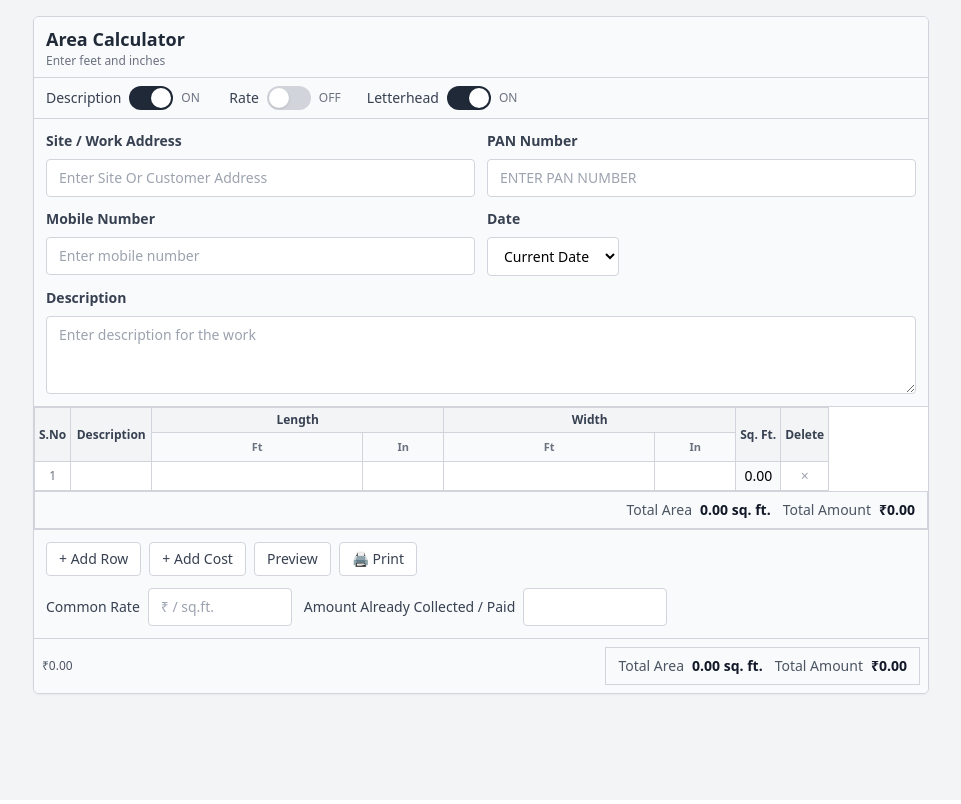
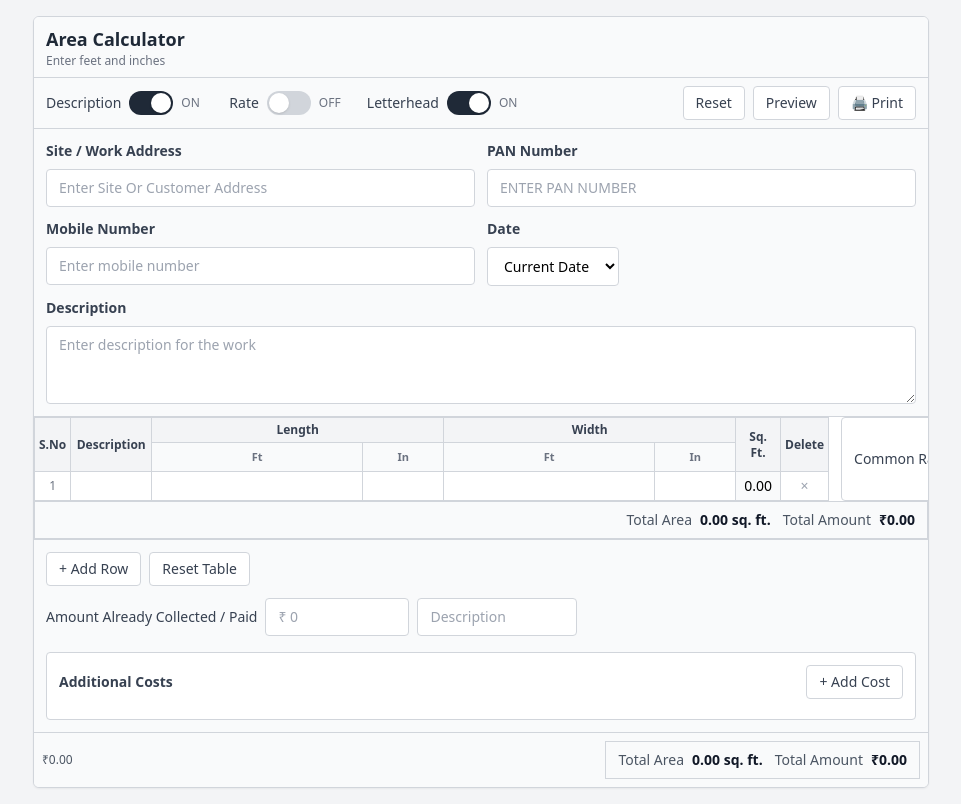
Before and after one commit to cseabhisheks/Bill-Generator, a React app: page / in a window 1280 px wide. Shown: the whole page, without its empty margins (159-1120 px from the left). Built offline with nearby package versions, Linux system fonts and the light colour scheme; the HTML template or start-up script is replaced by a standard one.

Commit message:
print layout is fixed

```diff
--- a/src/App.jsx
+++ b/src/App.jsx
@@ -44,6 +44,7 @@ export default function App() {
   const [commonRate, setCommonRate] = useState("");
   const [costRows, setCostRows] = useState([]);
   const [collectedAmount, setCollectedAmount] = useState("");
+  const [collectedDescription, setCollectedDescription] = useState("");
 
   const offsetDate = new Date();
   const timezoneOffset = offsetDate.getTimezoneOffset();
@@ -87,7 +88,7 @@ export default function App() {
   const addCost = () => {
     setCostRows((currentRows) => [
       ...currentRows,
-      { name: "Other", amount: "0", detail: "" },
+      { name: "", amount: "", detail: "" },
     ]);
   };
 
@@ -109,6 +110,28 @@ export default function App() {
   const printableCostRows = costRows.filter(
     (cost) => (cost.name || "").trim().length > 0 || Number(cost.amount || 0) > 0,
   );
+
+  const resetAll = () => {
+    setRows([{ ...EMPTY_ROW }]);
+    setDescriptionEnabled(true);
+    setRateEnabled(false);
+    setLetterheadEnabled(true);
+    setShowPreview(false);
+    setSiteAddress("");
+    setWorkDescription("");
+    setPanNumber("");
+    setMobileNumber("");
+    setDateMode("current");
+    setManualDate("");
+    setCommonRate("");
+    setCostRows([]);
+    setCollectedAmount("");
+    setCollectedDescription("");
+  };
+
+  const resetTableOnly = () => {
+    setRows([{ ...EMPTY_ROW }]);
+  };
 
   const totalArea = calculateTotal(rows);
   const totalAmount = rateEnabled
@@ -147,6 +170,29 @@ export default function App() {
           <Toggle label="Description" enabled={descriptionEnabled} onChange={setDescriptionEnabled} />
           <Toggle label="Rate" enabled={rateEnabled} onChange={setRateEnabled} />
           <Toggle label="Letterhead" enabled={letterheadEnabled} onChange={setLetterheadEnabled} />
+
+          <div className="ml-auto flex flex-wrap items-center gap-2">
+            <button
+              type="button"
+              onClick={resetAll}
+              className="rounded border border-gray-300 bg-white px-3 py-1.5 text-sm font-medium text-gray-700 hover:bg-gray-100"
+            >
+              Reset
+            </button>
+            <button
+              type="button"
+              onClick={() => setShowPreview(!showPreview)}
+              className="rounded border border-gray-300 bg-white px-3 py-1.5 text-sm font-medium text-gray-700 hover:bg-gray-100"
+            >
+              {showPreview ? "Hide Preview" : "Preview"}
+            </button>
+            <button
+              onClick={() => window.print()}
+              className="rounded border border-gray-300 bg-white px-3 py-1.5 text-sm font-medium text-gray-700 hover:bg-gray-100"
+            >
+              🖨 Print
+            </button>
+          </div>
         </div>
 
         <section className="no-print border-b border-gray-300 bg-gray-50 px-3 py-3">
@@ -233,6 +279,18 @@ export default function App() {
           </div>
         </section>
 
+        {showPreview && (
+          <section className="preview-home-bar">
+            <button
+              type="button"
+              onClick={() => setShowPreview(false)}
+              className="preview-home-button"
+            >
+              Home
+            </button>
+          </section>
+        )}
+
         <div className="print-content">
           {letterheadEnabled && (
             <PrintHeader panNumber={panNumber} mobileNumber={mobileNumber} date={printableDate} />
@@ -267,6 +325,8 @@ export default function App() {
               removeRow={removeRow}
               descriptionEnabled={descriptionEnabled}
               rateEnabled={rateEnabled}
+              commonRate={commonRate}
+              setCommonRate={setCommonRate}
             />
 
             <TotalArea total={totalArea} totalAmount={totalAmount} rateEnabled={rateEnabled} commonRate={commonRate} />
@@ -330,7 +390,12 @@ export default function App() {
                     <td className="print-summary-amount">{formatCurrency(additionalChargesTotal)}</td>
                   </tr>
                   <tr>
-                    <td>Total Paid</td>
+                    <td>
+                      <span className="print-cost-name">Amount Already Collected</span>
+                      {(collectedDescription || "").trim() && (
+                        <small className="print-cost-detail"> — {collectedDescription.trim()}</small>
+                      )}
+                    </td>
                     <td className="print-summary-amount">{formatCurrency(collectedToUse)}</td>
                   </tr>
                 </tbody>
@@ -359,47 +424,21 @@ export default function App() {
         </div>
 
         <section className="no-print border-t border-gray-300 bg-gray-50 p-3">
-          <div className="flex flex-wrap items-center gap-2">
-            <AddRowButton onClick={addRow} />
-            <button
-              type="button"
-              onClick={addCost}
-              className="rounded border border-gray-300 bg-white px-3 py-1.5 text-sm font-medium text-gray-700 hover:bg-gray-100"
-            >
-              + Add Cost
-            </button>
-            <button
-              type="button"
-              onClick={() => setShowPreview(!showPreview)}
-              className="rounded border border-gray-300 bg-white px-3 py-1.5 text-sm font-medium text-gray-700 hover:bg-gray-100"
-            >
-              {showPreview ? "Hide Preview" : "Preview"}
-            </button>
-            <button
-              onClick={() => window.print()}
-              className="rounded border border-gray-300 bg-white px-3 py-1.5 text-sm font-medium text-gray-700 hover:bg-gray-100"
-            >
-              🖨 Print
-            </button>
+          <div className="flex flex-wrap items-center justify-between gap-2">
+            <div className="flex flex-wrap items-center gap-2">
+              <AddRowButton onClick={addRow} />
+              <button
+                type="button"
+                onClick={resetTableOnly}
+                className="rounded border border-gray-300 bg-white px-3 py-1.5 text-sm font-medium text-gray-700 hover:bg-gray-100"
+              >
+                Reset Table
+              </button>
+            </div>
           </div>
 
           <div className="mt-3 flex flex-wrap items-end gap-3">
-            {!rateEnabled && (
-              <div className="flex items-center gap-2">
-                <span className="text-sm font-medium text-gray-700">Common Rate</span>
-                <input
-                  type="number"
-                  min="0"
-                  step="0.01"
-                  className="w-36 rounded border border-gray-300 bg-white px-3 py-2 text-sm outline-none focus:border-gray-800"
-                  value={commonRate}
-                  onChange={(event) => setCommonRate(event.target.value)}
-                  placeholder="₹ / sq.ft."
-                />
-              </div>
-            )}
-
-            <div className="flex items-center gap-2">
+            <div className="flex flex-wrap items-center gap-2">
               <span className="text-sm font-medium text-gray-700">Amount Already Collected / Paid</span>
               <input
                 type="number"
@@ -407,13 +446,31 @@ export default function App() {
                 className="w-36 rounded border border-gray-300 bg-white px-3 py-2 text-sm outline-none focus:border-gray-800"
                 value={collectedAmount}
                 onChange={(event) => setCollectedAmount(event.target.value)}
+                placeholder="₹ 0"
+              />
+              <input
+                type="text"
+                className="w-40 rounded border border-gray-300 bg-white px-3 py-2 text-sm outline-none focus:border-gray-800"
+                value={collectedDescription}
+                onChange={(event) => setCollectedDescription(event.target.value)}
+                placeholder="Description"
               />
             </div>
           </div>
 
-          {costRows.length > 0 && (
-            <div className="mt-4 rounded border border-gray-300 bg-white p-3">
-              <div className="mb-2 text-sm font-semibold text-gray-700">Additional Costs</div>
+          <div className="mt-4 rounded border border-gray-300 bg-white p-3">
+            <div className="mb-2 flex flex-wrap items-center justify-between gap-2">
+              <div className="text-sm font-semibold text-gray-700">Additional Costs</div>
+              <button
+                type="button"
+                onClick={addCost}
+                className="rounded border border-gray-300 bg-white px-3 py-1.5 text-sm font-medium text-gray-700 hover:bg-gray-100"
+              >
+                + Add Cost
+              </button>
+            </div>
+
+            {costRows.length > 0 && (
               <div className="space-y-2">
                 {costRows.map((cost, index) => (
                   <div key={`cost-${index}`} className="flex flex-wrap items-center gap-2">
@@ -450,12 +507,12 @@ export default function App() {
                   </div>
                 ))}
               </div>
-            </div>
-          )}
+            )}
+          </div>
         </section>
 
         <div className="no-print flex flex-col gap-2 border-t border-gray-300 bg-gray-50 p-2 sm:flex-row sm:items-center sm:justify-between">
-          <span className="text-xs text-gray-600">{formatCurrency(totalAmount)}</span>
+          <span className="text-xs text-gray-600">{formatCurrency(pendingAmount)}</span>
           <TotalArea total={totalArea} totalAmount={totalAmount} rateEnabled={rateEnabled} commonRate={commonRate} />
         </div>
 
--- a/src/components/DimensionTable.jsx
+++ b/src/components/DimensionTable.jsx
@@ -6,13 +6,15 @@ export default function DimensionTable({
   removeRow,
   descriptionEnabled,
   rateEnabled,
+  commonRate,
+  setCommonRate,
 }) {
   return (
-    <div className=" w-full overflow-x-auto">
-      <table className="w-max  table-auto border-collapse text-sm">
+    <div className="w-full overflow-x-auto">
+      <div className="flex items-start gap-3">
+        <table className="w-max table-auto border-collapse text-sm">
           <thead>
             <tr className="bg-gray-100 text-center text-xs font-semibold text-gray-700">
-
               <th rowSpan="2" className="border border-gray-300 px-1 py-1">
                 S.No
               </th>
@@ -53,7 +55,6 @@ export default function DimensionTable({
               >
                 Delete
               </th>
-
             </tr>
 
             <tr className="bg-gray-50 text-center text-[11px] text-gray-500">
@@ -77,8 +78,23 @@ export default function DimensionTable({
               />
             ))}
           </tbody>
+        </table>
 
-      </table>
+        {!rateEnabled && (
+          <div className="no-print flex shrink-0 items-center self-stretch gap-2 rounded border border-gray-300 bg-white px-3 py-2">
+            <span className="text-sm font-medium text-gray-700">Common Rate</span>
+            <input
+              type="number"
+              min="0"
+              step="0.01"
+              className="w-36 rounded border border-gray-300 bg-white px-3 py-2 text-sm outline-none focus:border-gray-800"
+              value={commonRate}
+              onChange={(event) => setCommonRate(event.target.value)}
+              placeholder="₹ / sq.ft."
+            />
+          </div>
+        )}
+      </div>
     </div>
   );
 }
--- a/src/index.css
+++ b/src/index.css
@@ -2,6 +2,21 @@
 @tailwind base;
 @tailwind components;
 @tailwind utilities;
+
+:root {
+  --page-bg: #ffffff;
+  --page-text: #111827;
+  --page-text-soft: #334155;
+  --page-text-muted: #64748b;
+  --page-line: #cbd5e1;
+  --page-table-bg: #eaf4ff;
+  --page-table-head-bg: #bfdbfe;
+  --page-table-head-text: #083344;
+  --page-table-row-bg: #fafdff;
+  --page-summary-bg: #f8fafc;
+  --page-table-border: #a1a1aa;
+  --page-danger: #b91c1c;
+}
 
 .pdf-only { display: none; }
 .print-header { display: none; }
@@ -360,6 +375,30 @@
   font-size: 16px;
 }
 
+.preview-home-bar {
+  display: flex;
+  justify-content: flex-end;
+  align-items: center;
+  padding: 12px 14px;
+  background: #f8fafc;
+  border-bottom: 1px solid #d1d5db;
+}
+
+.preview-home-button {
+  border: 1px solid #334155;
+  background: #ffffff;
+  color: #111827;
+  font-size: 12px;
+  font-weight: 700;
+  padding: 8px 16px;
+  border-radius: 4px;
+  cursor: pointer;
+}
+
+.preview-home-button:hover {
+  background: #e5e7eb;
+}
+
 @media print {
   @page {
     size: A4 portrait;
@@ -374,8 +413,8 @@
   body {
     margin: 0 !important;
     padding: 0 !important;
-    background: white !important;
-    color: #18212f;
+    background: var(--page-bg) !important;
+    color: var(--page-text);
     font-family: "Calibri", "Arial", "Helvetica", sans-serif;
   }
 
@@ -384,7 +423,7 @@
   }
 
   main {
-    background: #ffffff !important;
+    background: var(--page-bg) !important;
     padding: 0 !important;
   }
 
@@ -392,7 +431,7 @@
     border: none !important;
     border-radius: 0 !important;
     box-shadow: none !important;
-    background: #ffffff !important;
+    background: var(--page-bg) !important;
     overflow: visible !important;
     max-width: 100% !important;
     width: 100% !important;
@@ -402,7 +441,8 @@
     display: block !important;
     width: 100%;
     max-width: 100%;
-    color: #18212f;
+    color: var(--page-text);
+    background: var(--page-bg);
     font-family: "Calibri", "Arial", "Helvetica", sans-serif;
   }
 
@@ -412,8 +452,8 @@
     max-width: 100% !important;
     padding: 0 !important;
     margin: 0 0 12px !important;
-    background: white !important;
-    color: #111827;
+    background: var(--page-bg) !important;
+    color: var(--page-text);
   }
 
   .print-header img {
@@ -432,8 +472,8 @@
     max-width: 100%;
     margin: 0 0 14px;
     padding: 0 0 10px;
-    border-bottom: 1px solid #cbd5e1;
-    color: #18212f;
+    border-bottom: 1px solid var(--page-line);
+    color: var(--page-text);
   }
 
   .print-section-title {
@@ -441,7 +481,7 @@
     font-size: 16px;
     font-weight: 700;
     line-height: 1.4;
-    color: #111827;
+    color: var(--page-text);
     text-transform: uppercase;
     letter-spacing: 0.02em;
     font-family: "Calibri", "Arial", sans-serif;
@@ -459,7 +499,7 @@
     max-width: 100%;
     font-size: 12px;
     line-height: 1.6;
-    color: #334155;
+    color: var(--page-text-soft);
   }
 
   .print-address-row {
@@ -471,12 +511,12 @@
 
   .print-address-label {
     font-weight: 700;
-    color: #111827;
+    color: var(--page-text);
   }
 
   .print-address-value {
     font-weight: 400;
-    color: #334155;
+    color: var(--page-text-soft);
     flex: 1 1 auto;
     word-break: break-word;
   }
@@ -488,7 +528,7 @@
     margin: 0 !important;
     padding: 8px !important;
     overflow: visible !important;
-    background: #eaf4ff !important;
+    background: var(--page-table-bg) !important;
     border: none !important;
     border-radius: 4px !important;
     scrollbar-width: none !important;
@@ -507,7 +547,7 @@
     border-spacing: 0 !important;
     font-size: 11px;
     font-family: "Calibri", "Arial", sans-serif;
-    color: #111827;
+    color: var(--page-text);
     overflow: visible !important;
   }
 
@@ -516,53 +556,67 @@
   }
 
   .print-table thead tr {
-    background-color: #dbeafe !important;
+    background: var(--page-table-head-bg) !important;
+  }
+
+  .print-table thead tr:first-child {
+    background: var(--page-table-head-bg) !important;
+  }
+
+  .print-table thead tr:first-child th {
+    font-size: 11.5px !important;
+    font-weight: 700 !important;
+    color: var(--page-table-head-text) !important;
+    background: var(--page-table-head-bg) !important;
+    padding: 7px 5px !important;
+    border: 1px solid #64748b !important;
+    vertical-align: middle;
+    text-align: center;
+    -webkit-print-color-adjust: exact !important;
+    print-color-adjust: exact !important;
   }
 
   .print-table thead th {
     font-size: 11.5px !important;
     font-weight: 700 !important;
-    color: #083344 !important;
-    background: #bfdbfe !important;
+    color: var(--page-table-head-text) !important;
+    background: var(--page-table-head-bg) !important;
     padding: 7px 5px !important;
     border: 1px solid #64748b !important;
     vertical-align: middle;
     text-align: center;
+    -webkit-print-color-adjust: exact !important;
+    print-color-adjust: exact !important;
   }
 
   .print-table tbody td {
     font-size: 11px !important;
-    color: #111827 !important;
+    color: var(--page-text) !important;
     padding: 5px 6px !important;
-    border: 1px solid #a1a1aa !important;
+    border: 1px solid var(--page-table-border) !important;
     white-space: nowrap !important;
     overflow: hidden !important;
     text-overflow: ellipsis !important;
     line-height: 1.35;
-    background: #fafdff !important;
+    background: var(--page-table-row-bg) !important;
   }
 
   .print-table tbody tr:nth-child(even) {
-    background: #eaf4ff !important;
+    background: var(--page-table-bg) !important;
   }
 
   .print-table tbody tr:nth-child(odd) {
-    background: #ffffff !important;
+    background: var(--page-bg) !important;
   }
 
   .print-table tbody tr:hover {
-    background: #dbeafe !important;
+    background: var(--page-table-head-bg) !important;
   }
 
   .print-table tbody td:nth-child(8),
   .print-table tbody td:nth-child(9) {
     background: #eef7ff !important;
     color: #0f172a !important;
-  }
-
-  .print-table th,
-  .print-table td {
-    text-align: left;
   }
 
   .print-table input,
@@ -575,7 +629,7 @@
     border: none !important;
     outline: none !important;
     background: transparent !important;
-    color: #111827 !important;
+    color: var(--page-text) !important;
     font-family: "Calibri", "Arial", sans-serif;
   }
 
@@ -585,9 +639,9 @@
     max-width: 100%;
     margin: 16px 0 0;
     padding: 14px 14px 12px;
-    color: #111827;
-    background: #f8fafc;
-    border: 1px solid #d1d5db;
+    color: var(--page-text);
+    background: var(--page-summary-bg);
+    border: 1px solid var(--page-line);
     font-size: 12px;
     line-height: 1.5;
     font-family: "Calibri", "Arial", sans-serif;
@@ -599,7 +653,7 @@
   .print-payment-summary .print-section-title {
     font-size: 16px;
     font-weight: 700;
-    color: #111827;
+    color: var(--page-text);
   }
 
   .print-payment-summary .print-section-line {
@@ -616,18 +670,18 @@
     margin: 5px 0;
     font-size: 12px;
     line-height: 1.35;
-    color: #111827;
+    color: var(--page-text);
   }
 
   .print-payment-label {
     font-weight: 600;
-    color: #334155;
+    color: var(--page-text-soft);
     white-space: nowrap;
   }
 
   .print-payment-value {
     font-weight: 700;
-    color: #111827;
+    color: var(--page-text);
     min-width: 120px;
     text-align: right;
   }
@@ -635,7 +689,7 @@
   .print-payment-subtitle {
     font-size: 13px;
     font-weight: 700;
-    color: #111827;
+    color: var(--page-text);
     margin: 10px 0 6px;
   }
 
@@ -650,29 +704,29 @@
     margin: 8px 0 12px;
     font-size: 12px;
     table-layout: fixed;
-    background: #ffffff;
+    background: var(--page-bg);
   }
 
   .print-summary-table thead th {
     background: #eef2f7;
-    color: #111827;
+    color: var(--page-text);
     font-size: 12px;
     font-weight: 700;
     padding: 8px 10px;
-    border: 1px solid #cbd5e1;
+    border: 1px solid var(--page-line);
     text-align: left;
   }
 
   .print-summary-table tbody td,
   .print-summary-table tfoot td {
     padding: 8px 10px;
-    border: 1px solid #cbd5e1;
-    color: #334155;
+    border: 1px solid var(--page-line);
+    color: var(--page-text-soft);
     vertical-align: top;
   }
 
   .print-summary-table tbody tr:nth-child(even) {
-    background: #f8fafc;
+    background: var(--page-summary-bg);
   }
 
   .print-summary-table tfoot tr {
@@ -681,7 +735,7 @@
 
   .print-summary-amount {
     font-weight: 700;
-    color: #111827;
+    color: var(--page-text);
     text-align: right;
     white-space: nowrap;
   }
@@ -698,23 +752,23 @@
 
   .print-cost-name {
     font-weight: 700;
-    color: #111827;
+    color: var(--page-text);
   }
 
   .print-cost-detail {
     font-size: 11px;
-    color: #64748b;
+    color: var(--page-text-muted);
     font-style: italic;
   }
 
   .print-empty-cost-row {
     margin: 8px 0 10px;
     font-size: 12px;
-    color: #64748b;
+    color: var(--page-text-muted);
   }
 
   .print-payment-breakdown {
-    border-top: 1px solid #cbd5e1;
+    border-top: 1px solid var(--page-line);
     padding-top: 10px;
   }
 
@@ -728,7 +782,7 @@
 
   .print-payment-status-block {
     margin-top: 12px;
-    border-top: 1px solid #cbd5e1;
+    border-top: 1px solid var(--page-line);
     padding-top: 10px;
   }
 
@@ -743,23 +797,23 @@
 
   .print-payment-status-label {
     font-weight: 700;
-    color: #334155;
+    color: var(--page-text-soft);
     text-transform: uppercase;
   }
 
   .print-payment-status-value {
     font-weight: 700;
-    color: #111827;
+    color: var(--page-text);
   }
 
   .print-payment-amount-pending {
     padding: 10px 0;
-    border-top: 1px solid #cbd5e1;
-    color: #b91c1c;
+    border-top: 1px solid var(--page-line);
+    color: var(--page-danger);
   }
 
   .print-payment-amount-pending .print-payment-status-value {
-    color: #b91c1c;
+    color: var(--page-danger);
     font-size: 16px;
   }
 
@@ -777,7 +831,7 @@
   }
 
   .print-payment-grand-total-row .print-payment-value {
-    color: #111827;
+    color: var(--page-text);
     font-size: 13px;
   }
 
@@ -814,7 +868,7 @@
 
   .print-payment-detail-name {
     font-weight: 700;
-    color: #334155;
+    color: var(--page-text-soft);
   }
 
   .print-payment-detail-text {
@@ -826,7 +880,7 @@
     display: block !important;
     visibility: visible !important;
     width: 100% !important;
-    color: black !important;
+    color: var(--page-text) !important;
   }
 
   .print-table,
```
Lines whose indentation alone changed are shown as unchanged.
